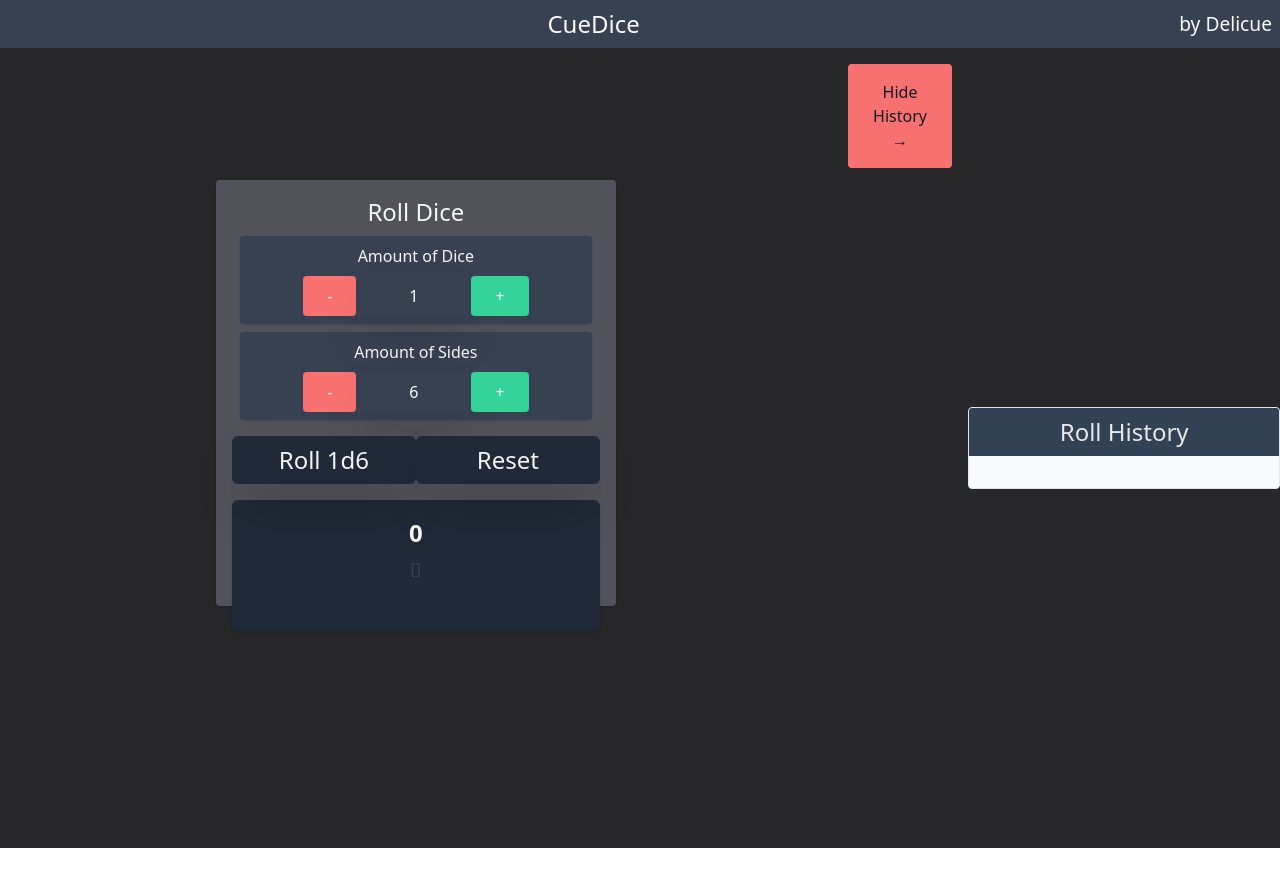
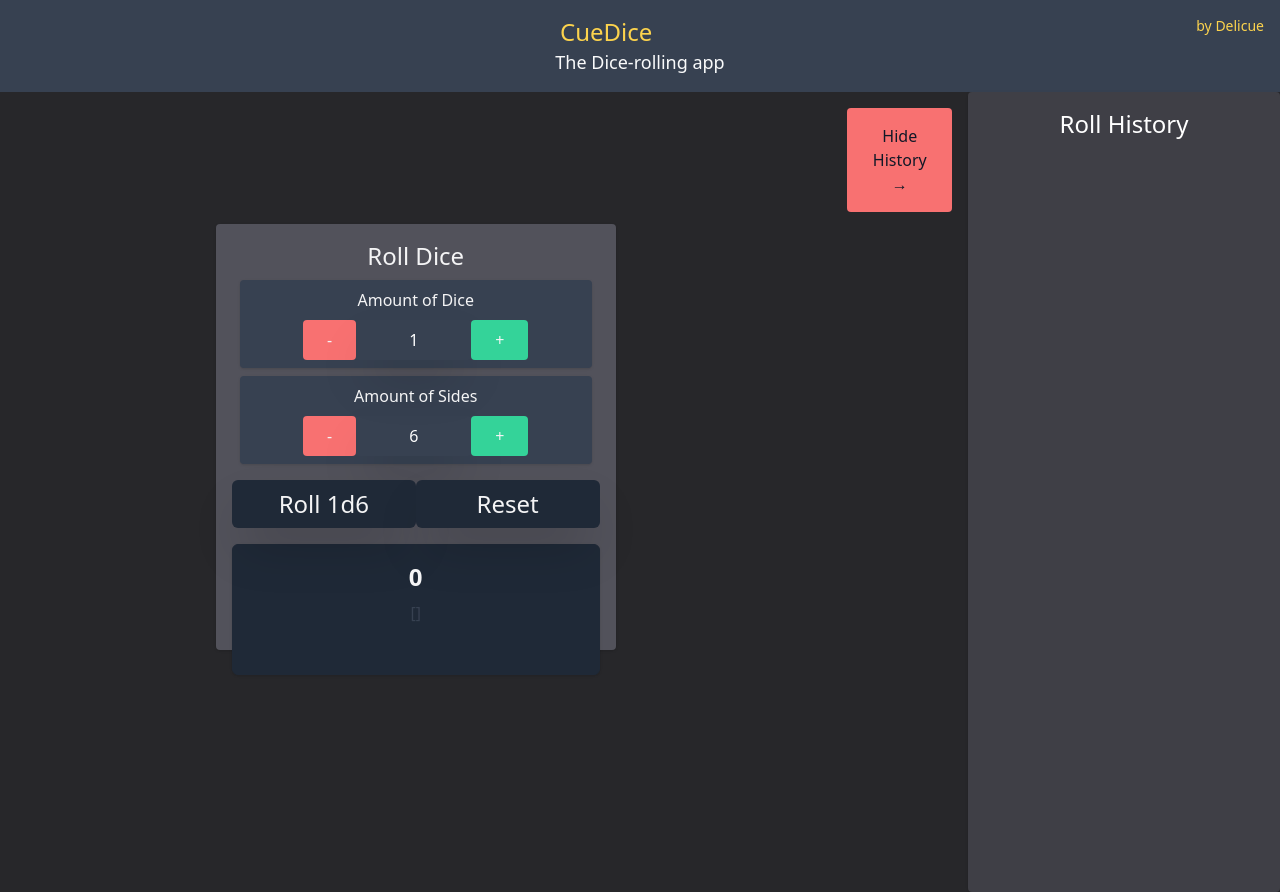
Before and after one commit to delicue/cue-dice, a Vue app: page / in a window 1280 px wide. Before the commit the page ends 848 px from the top, so only its background shows below. Built offline with nearby package versions, Linux system fonts and the light colour scheme.

Commit message:
design changes. mainly colors

```diff
--- a/src/App.vue
+++ b/src/App.vue
@@ -4,6 +4,8 @@ import Header from './Header.vue';
 </script>
 
 <template>
-  <Header />
-  <DiceRoller />
+  <div class=" h-screen bg-black">
+    <Header />
+    <DiceRoller />
+  </div>
 </template>
--- a/src/Header.vue
+++ b/src/Header.vue
@@ -2,11 +2,12 @@
 
 </script>
 <template>
-    <header class="text-2xl bg-gray-700 text-gray-50 py-2 px-2 shadow-2xl">
-        <h1 class="text-center">CueDice
+    <header class="text-2xl bg-gray-700 text-gray-50 py-4 px-2 shadow-2xl">
+        <h1 class="px-2 text-center text-amber-300">CueDice
             <span>
-                <small class="float-right">by Delicue</small>
+                <small class="float-right text-sm">by Delicue</small>
             </span>
         </h1>
+        <h2 class="text-lg text-center">The Dice-rolling app</h2>
     </header>
 </template>
--- a/src/components/RollHistory.vue
+++ b/src/components/RollHistory.vue
@@ -5,11 +5,12 @@ const records = defineModel<RollRecordInterface[]>()
 </script>
 
 <template>
-    <div class="container overflow-auto max-h-fit rounded bg-gray-50 border border-slate-200">
-        <h2 class="py-2 text-center text-gray-200 text-2xl bg-slate-700">Roll History</h2>
-        <div class="grid grid-cols-3 rounded p-4 gap-1">
-            <div v-for="(record, index) in records" :key="index" class="rounded" :class="(index == 0) ? 'bg-slate-500 text-white': ''">
-                <ul>
+    <div class="p-2 bg-zinc-700 shadow mx-auto rounded min-h-screen h-screen overflow-y-scroll sm:overscroll-contain">
+        <h2 class="py-2 text-center text-2xl rounded-t">Roll History</h2>
+        <div class="grid sm:grid-cols-2 md:grid-cols-3 lg:grid-cols-4 rounded p-4 gap-1">
+            <div v-for="(record, index) in records" :key="index" class="rounded shadow text-black">
+                <ul class="bg-slate-400 rounded min-w-10 text-center shadow shadow-zinc-900"
+                    :class="(index == 0) ? 'bg-white text-black' : ''">
                     <li class="">{{ record.id }}</li>
                     <li class="list-item">{{ record.eachDieResult }}</li>
                     <li class="list-item">{{ record.finalResult }}</li>
```
